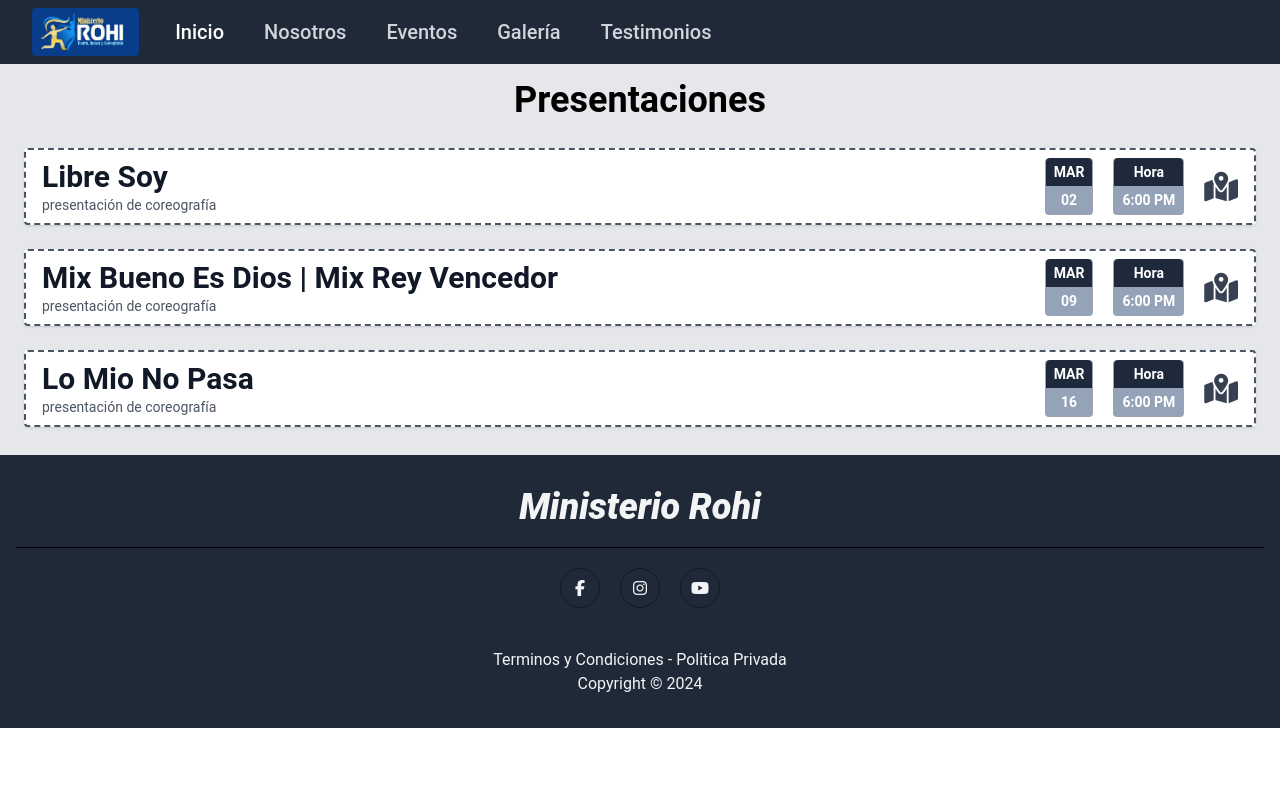
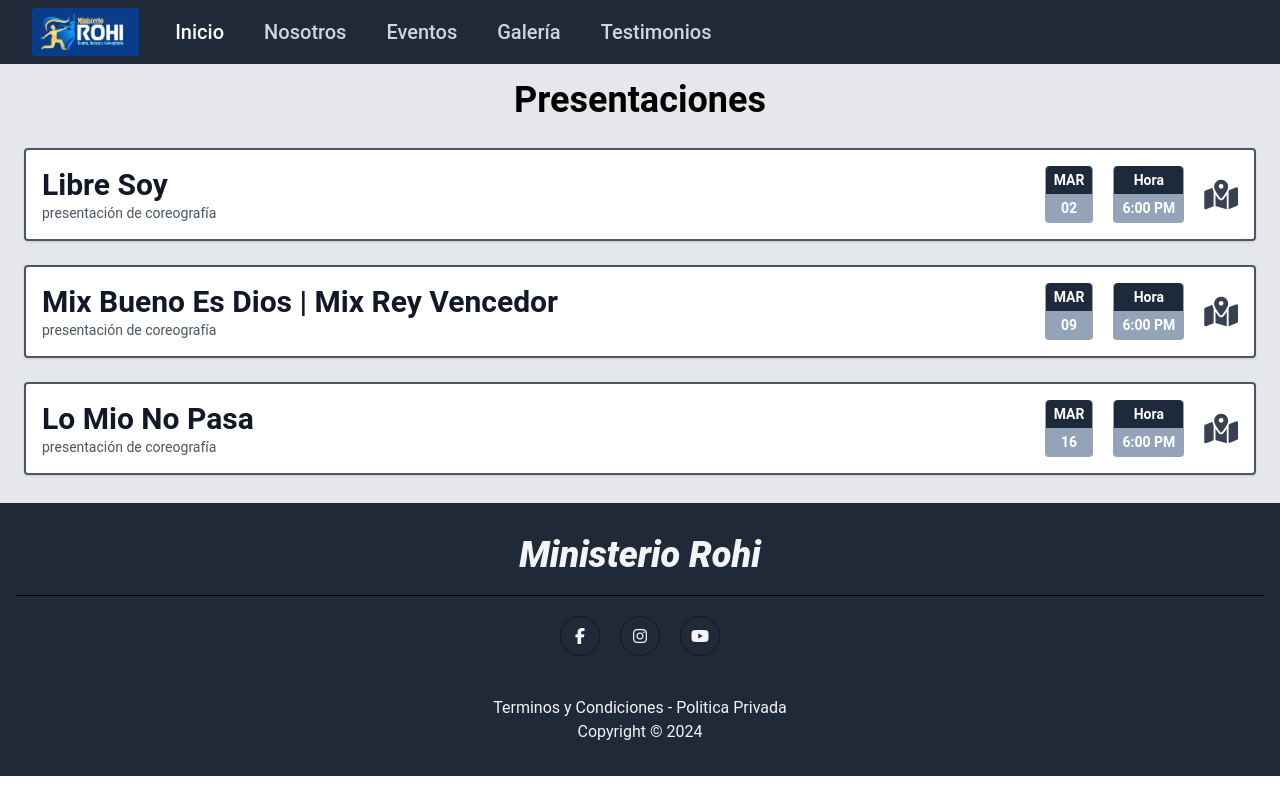
Before and after one commit to Frank18ci/MinisterioROHI, a React (Vite) app: page /eventos in a window 1280 px wide. Built offline with nearby package versions, Linux system fonts and the light colour scheme.

Commit message:
Correcion bugs

```diff
--- a/src/screens/Eventos/components/Presentacion.tsx
+++ b/src/components/presentacion/Presentacion.tsx
@@ -12,7 +12,7 @@ interface PresentacionProps {
 
 const Presentacion: React.FC<PresentacionProps> = ({ title, subtitle, fecha, hora, lugarURL }) => {
     return (
-        <div className="flex justify-between items-center m-2 px-4 py-2 border-2 rounded shadow transition border-dashed border-gray-600 bg-white">
+        <div className="flex justify-between items-center m-2 px-4 py-4 border-2 rounded shadow transition border-gray-600 bg-white">
         <div className="flex flex-col">
           <span className="md:text-3xl font-bold text-gray-900">{title || "Titulo"}</span>
           <span className="sm:text-sm text-md text-gray-600">
--- a/src/screens/Eventos/Eventos.tsx
+++ b/src/screens/Eventos/Eventos.tsx
@@ -1,7 +1,7 @@
 import BtnScroll from "../../components/btn-scroll/BtnScroll";
 import Footer from "../../components/footer/Footer";
 import Navbar from "../../components/nav-bar/Navbar";
-import Presentacion from "./components/Presentacion";
+import Presentacion from "../../components/presentacion/Presentacion";
 
 function Blog() {
   return (
```
Also changed, not shown: src/routes.tsx (+5 -5 lines).
